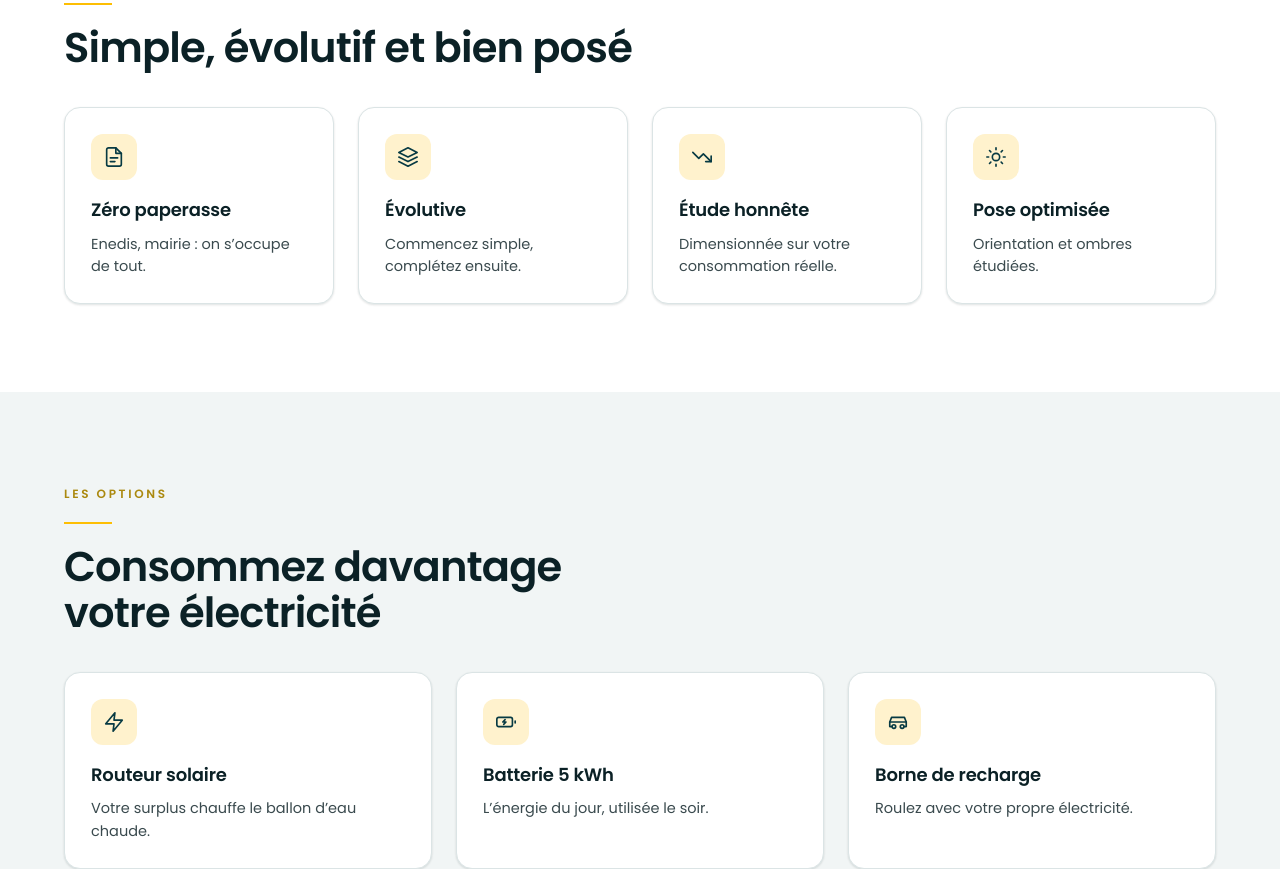
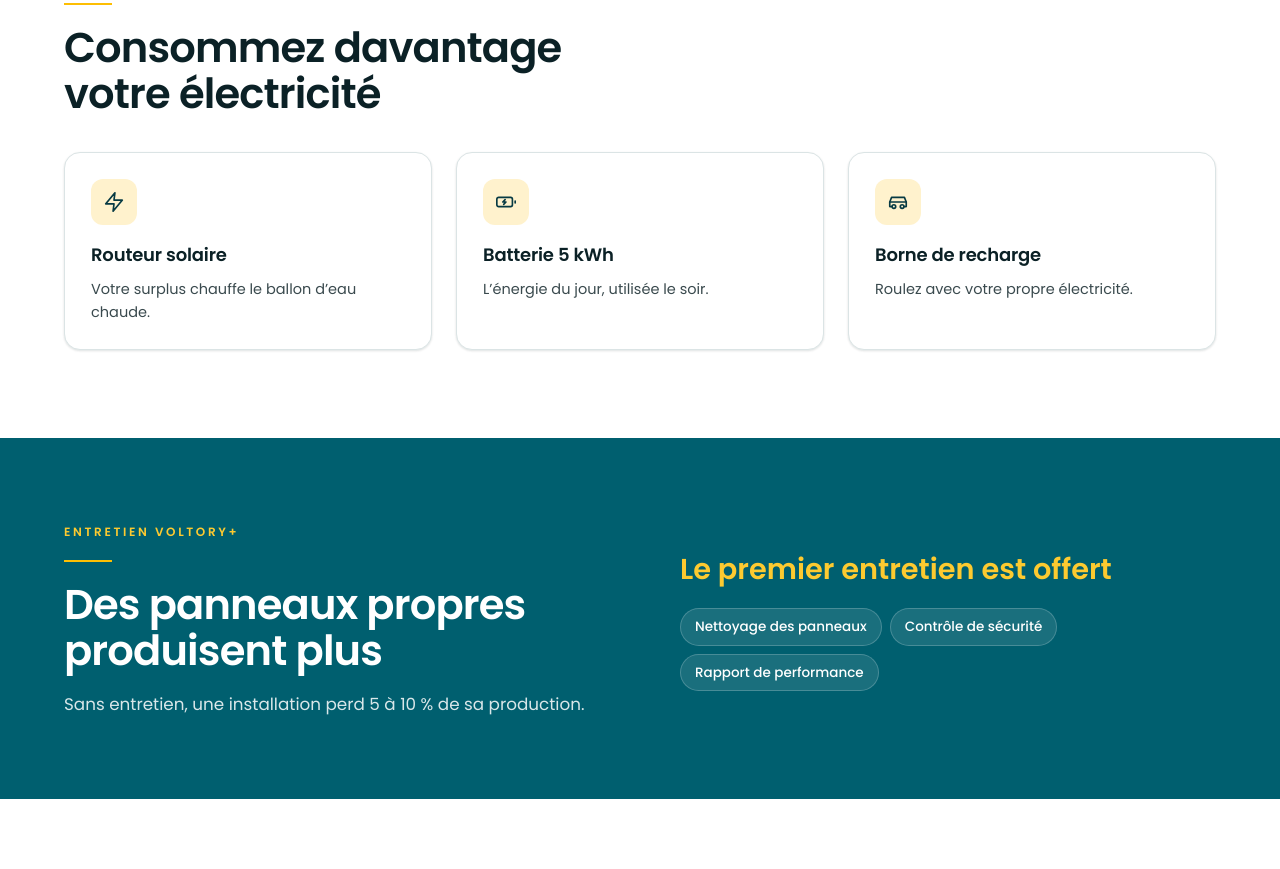
Before and after one commit to charlotteeroy/Voltory, a React (Vite) app: page /photovoltaique in a window 1280 px wide. Shown: the part 2920-3789 px from the top of the page. Built offline with nearby package versions, Linux system fonts and the light colour scheme.

Commit message:
Photovoltaïque : section « Pourquoi Voltory » retirée pour raccourcir la page
Co-Authored-By: Claude Opus 5.5 <noreply@anthropic.com>

```diff
--- a/src/pages/Photovoltaique.jsx
+++ b/src/pages/Photovoltaique.jsx
@@ -22,13 +22,6 @@ const OPTIONS = [
   { icon: Icons.zap, title: 'Routeur solaire', text: 'Votre surplus chauffe le ballon d’eau chaude.' },
   { icon: Icons.battery, title: 'Batterie 5 kWh', text: 'L’énergie du jour, utilisée le soir.' },
   { icon: Icons.car, title: 'Borne de recharge', text: 'Roulez avec votre propre électricité.' },
-]
-
-const WHY = [
-  { icon: Icons.doc, title: 'Zéro paperasse', text: 'Enedis, mairie : on s’occupe de tout.' },
-  { icon: Icons.layers, title: 'Évolutive', text: 'Commencez simple, complétez ensuite.' },
-  { icon: Icons.trend, title: 'Étude honnête', text: 'Dimensionnée sur votre consommation réelle.' },
-  { icon: Icons.sun, title: 'Pose optimisée', text: 'Orientation et ombres étudiées.' },
 ]
 
 export default function Photovoltaique({ navigate }) {
@@ -88,13 +81,6 @@ export default function Photovoltaique({ navigate }) {
 
       <section style={{ background: 'var(--surface-card)', padding: '88px 0' }}>
         <div style={WRAP}>
-          <SectionHead eyebrow="Pourquoi Voltory" title="Simple, évolutif et bien posé" mb="36px" />
-          <FeatureGrid items={WHY} min="220px" />
-        </div>
-      </section>
-
-      <section style={{ background: 'var(--surface-page)', padding: '88px 0' }}>
-        <div style={WRAP}>
           <SectionHead eyebrow="Les options" title="Consommez davantage votre électricité" mb="36px" />
           <FeatureGrid items={OPTIONS} min="240px" />
         </div>
```
